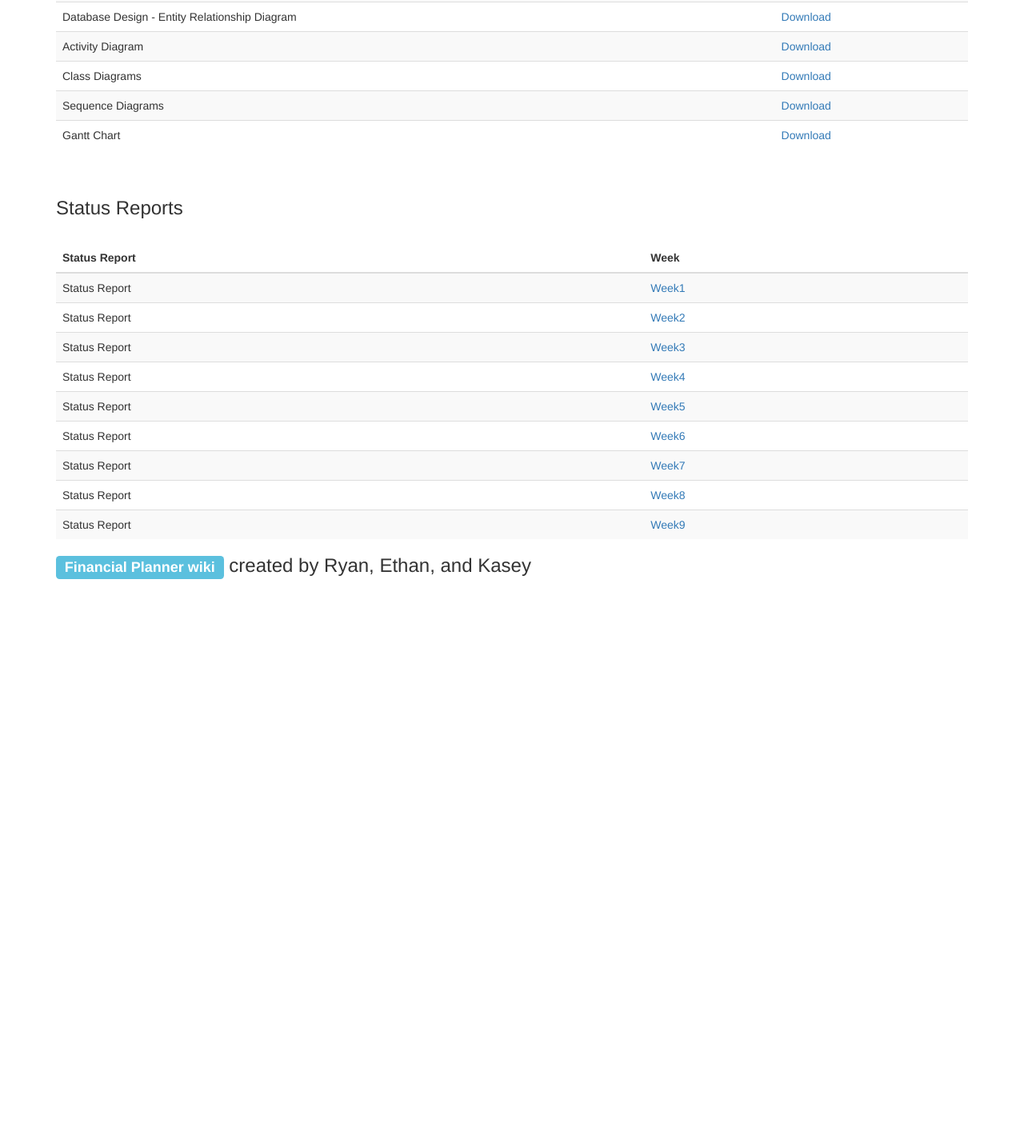
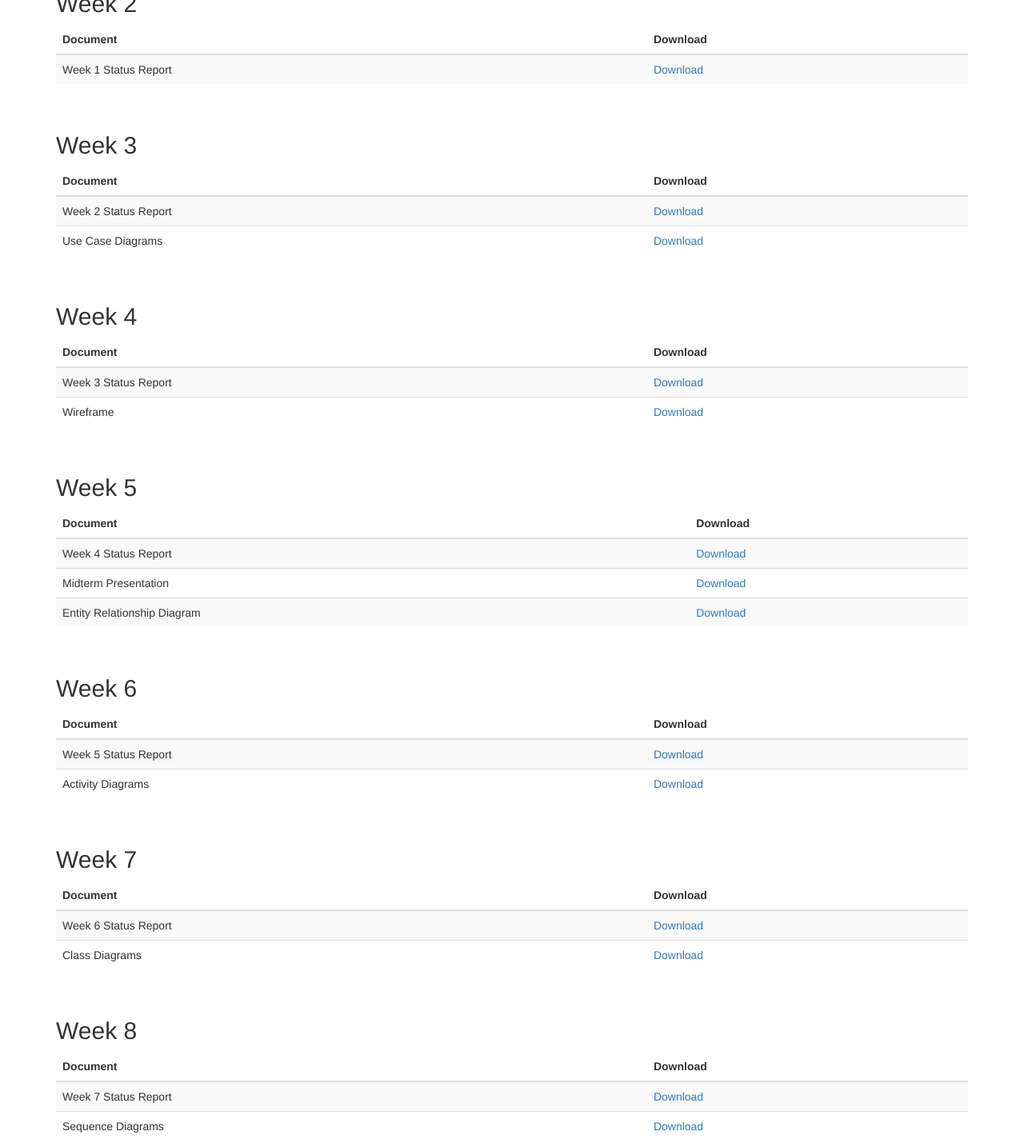
Before and after one commit to KaseyBou/Wiki, a plain HTML site: page index.html in a window 1280 px wide. Shown: the part 479-1908 px from the top of the page at 80% size. Before the commit the page ends 1249 px from the top, so only its background shows below. Drawn offline with nearby package versions, Linux system fonts and the light colour scheme.

Commit message:
Made updates

```diff
--- a/index.html
+++ b/index.html
@@ -16,13 +16,14 @@
           <h1>Financial Plannner Wiki</h1>
           <p>By Ryan, Ethan, and Kasey</p>
         </div>
-        <h2>Projects Completed</h2>
+        <!--Week 1-->
+        <h2>Week 1</h2>
         <br>
         <!-- Projects -->
         <table class="table table-striped">
             <thead>
               <tr>
-                <th>Projects</th>
+                <th>Document</th>
                 <th>Download</th>
               </tr>
             </thead>
@@ -31,88 +32,217 @@
                 <td>Project Proposal</td>
                 <td><a href="Documents/SeniorProjectProposal.docx" download>Download</a></td>
               </tr>
+            </tbody>
+        </table>
+
+        <br>
+        <!--Week 2-->
+        <h2>Week 2</h2>
+        <!-- Projects -->
+        <table class="table table-striped">
+            <thead>
+              <tr>
+                <th>Document</th>
+                <th>Download</th>
+              </tr>
+            </thead>
+            <tbody>
+              <tr>
+                <td>Week 1 Status Report</td>
+                <td><a href="Documents/Week1_StatusReport.docx" download>Download</a></td>
+              </tr>
+
+            </tbody>
+        </table>
+
+        <br>
+        <!--Week 3-->
+        <h2>Week 3</h2>
+        <!-- Projects -->
+        <table class="table table-striped">
+            <thead>
+              <tr>
+                <th>Document</th>
+                <th>Download</th>
+              </tr>
+            </thead>
+            <tbody>
+              <tr>
+                <td>Week 2 Status Report</td>
+                <td><a href="Documents/Week2_StatusReport.docx" download>Download</a></td>
+              </tr>
               <tr>
                 <td>Use Case Diagrams</td>
-                <td><a href="Documents/UseCaseDiagrams.zip" download>Download</a></td>
+                <td><a href="#" download>Download</a></td>
+              </tr>
+            </tbody>
+        </table>
+
+        <br>
+        <!--Week 4-->
+        <h2>Week 4</h2>
+        <!-- Projects -->
+        <table class="table table-striped">
+            <thead>
+              <tr>
+                <th>Document</th>
+                <th>Download</th>
+              </tr>
+            </thead>
+            <tbody>
+              <tr>
+                <td>Week 3 Status Report</td>
+                <td><a href="Documents/Week3_StatusReport.docx" download>Download</a></td>
               </tr>
               <tr>
-                <td>Wireframe Storyboard</td>
-                <td><a href="Documents/WireframeStoryboard.docx" download>Download</a></td>
+                <td>Wireframe</td>
+                <td><a href="#" download>Download</a></td>
+              </tr>
+            </tbody>
+        </table>
+
+        <br>
+        <!--Week 5-->
+        <h2>Week 5</h2>
+        <!-- Projects -->
+        <table class="table table-striped">
+            <thead>
+              <tr>
+                <th>Document</th>
+                <th>Download</th>
+              </tr>
+            </thead>
+            <tbody>
+              <tr>
+                <td>Week 4 Status Report</td>
+                <td><a href="Documents/Week4_StatusReport.docx" download>Download</a></td>
               </tr>
               <tr>
-                <td>Database Design - Entity Relationship Diagram</td>
-                <td><a href="Documents/Database_Design.png" download>Download</a></td>
+                <td>Midterm Presentation</td>
+                <td><a href="#" download>Download</a></td>
               </tr>
               <tr>
-                <td>Activity Diagram</td>
-                <td><a href="Documents/ActivityDiagrams.docx" download>Download</a></td>
+                <td>Entity Relationship Diagram</td>
+                <td><a href="#" download>Download</a></td>
+              </tr>
+            </tbody>
+        </table>
+
+        <br>
+        <!--Week 6-->
+        <h2>Week 6</h2>
+        <!-- Projects -->
+        <table class="table table-striped">
+            <thead>
+              <tr>
+                <th>Document</th>
+                <th>Download</th>
+              </tr>
+            </thead>
+            <tbody>
+              <tr>
+                <td>Week 5 Status Report</td>
+                <td><a href="Documents/Week5_StatusReport.docx" download>Download</a></td>
+              </tr>
+              <tr>
+                <td>Activity Diagrams</td>
+                <td><a href="#" download>Download</a></td>
+              </tr>
+            </tbody>
+        </table>
+
+        <br>
+        <!--Week 7-->
+        <h2>Week 7</h2>
+        <!-- Projects -->
+        <table class="table table-striped">
+            <thead>
+              <tr>
+                <th>Document</th>
+                <th>Download</th>
+              </tr>
+            </thead>
+            <tbody>
+              <tr>
+                <td>Week 6 Status Report</td>
+                <td><a href="Documents/Week6_StatusReport.docx" download>Download</a></td>
               </tr>
               <tr>
                 <td>Class Diagrams</td>
-                <td><a href="Documents/ClassDiagram.drawio.png" download>Download</a></td>
+                <td><a href="#" download>Download</a></td>
+              </tr>
+            </tbody>
+        </table>
+
+        <br>
+        <!--Week 8-->
+        <h2>Week 8</h2>
+        <!-- Projects -->
+        <table class="table table-striped">
+            <thead>
+              <tr>
+                <th>Document</th>
+                <th>Download</th>
+              </tr>
+            </thead>
+            <tbody>
+              <tr>
+                <td>Week 7 Status Report</td>
+                <td><a href="Documents/Week7_StatusReport.docx" download>Download</a></td>
               </tr>
               <tr>
                 <td>Sequence Diagrams</td>
-                <td><a href="Documents/SequenceDiagrams.zip" download>Download</a></td>
+                <td><a href="#" download>Download</a></td>
+              </tr>
+            </tbody>
+        </table>
+
+        <br>
+        <!--Week 9-->
+        <h2>Week 9</h2>
+        <!-- Projects -->
+        <table class="table table-striped">
+            <thead>
+              <tr>
+                <th>Document</th>
+                <th>Download</th>
+              </tr>
+            </thead>
+            <tbody>
+              <tr>
+                <td>Week 8 Status Report</td>
+                <td><a href="Documents/Week8_StatusReport.docx" download>Download</a></td>
               </tr>
               <tr>
                 <td>Gantt Chart</td>
                 <td><a href="#" download>Download</a></td>
               </tr>
             </tbody>
-          </table>
-          <br>
-          <h3>Status Reports</h3>
-          <br>
-          <!-- Status Reports -->
-          <table class="table table-striped">
+        </table>
+
+        <br>
+        <!--Week 10-->
+        <h2>Week 10</h2>
+        <!-- Projects -->
+        <table class="table table-striped">
             <thead>
               <tr>
-                <th>Status Report</th>
-                <th>Week</th>
+                <th>Document</th>
+                <th>Download</th>
               </tr>
             </thead>
             <tbody>
               <tr>
-                <td>Status Report</td>
-                <td><a href="Documents/Week1_StatusReport.docx" download>Week1</a></td>
+                <td>Week 9 Status Report</td>
+                <td><a href="Documents/Week9_StatusReport.docx" download>Download</a></td>
               </tr>
               <tr>
-                <td>Status Report</td>
-                <td><a href="Documents/Week2_StatusReport.docx" download>Week2</a></td>
-              </tr>
-              <tr>
-                <td>Status Report</td>
-                <td><a href="Documents/Week3_StatusReport.docx" download>Week3</a></td>
-              </tr>
-              <tr>
-                <td>Status Report</td>
-                <td><a href="Documents/Week4_StatusReport.docx" download>Week4</a></td>
-              </tr>
-              <tr>
-                <td>Status Report</td>
-                <td><a href="Documents/Week5_StatusReport copy.docx" download>Week5</a></td>
-              </tr>
-              <tr>
-                <td>Status Report</td>
-                <td><a href="Documents/Week6_StatusReport.docx" download>Week6</a></td>
-              </tr>
-              <tr>
-                <td>Status Report</td>
-                <td><a href="Documents/Week7_StatusReport.docx" download>Week7</a></td>
-              </tr>
-              <tr>
-                <td>Status Report</td>
-                <td><a href="#" download>Week8</a></td>
-              </tr>
-              <tr>
-                <td>Status Report</td>
-                <td><a href="#" download>Week9</a></td>
+                <td>Final Presentation</td>
+                <td><a href="#" download>Download</a></td>
               </tr>
             </tbody>
-          </table>
-
-          <h3><span class="label label-info">Financial Planner wiki</span> created by Ryan, Ethan, and Kasey</h3>
+        </table>
+          <h3><span class="label label-info">Financial Planner giwiki</span> created by Ryan, Ethan, and Kasey</h3>
           <br>
           <br>
       </div>
```
